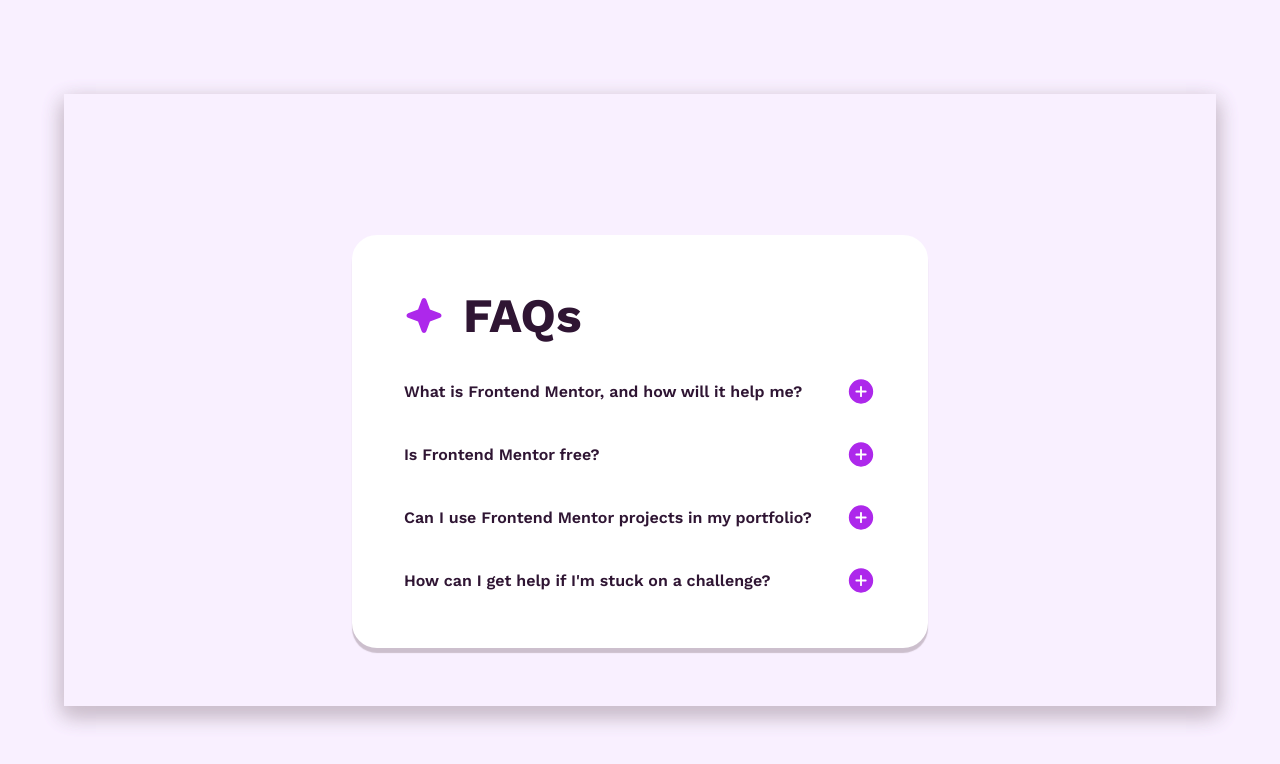
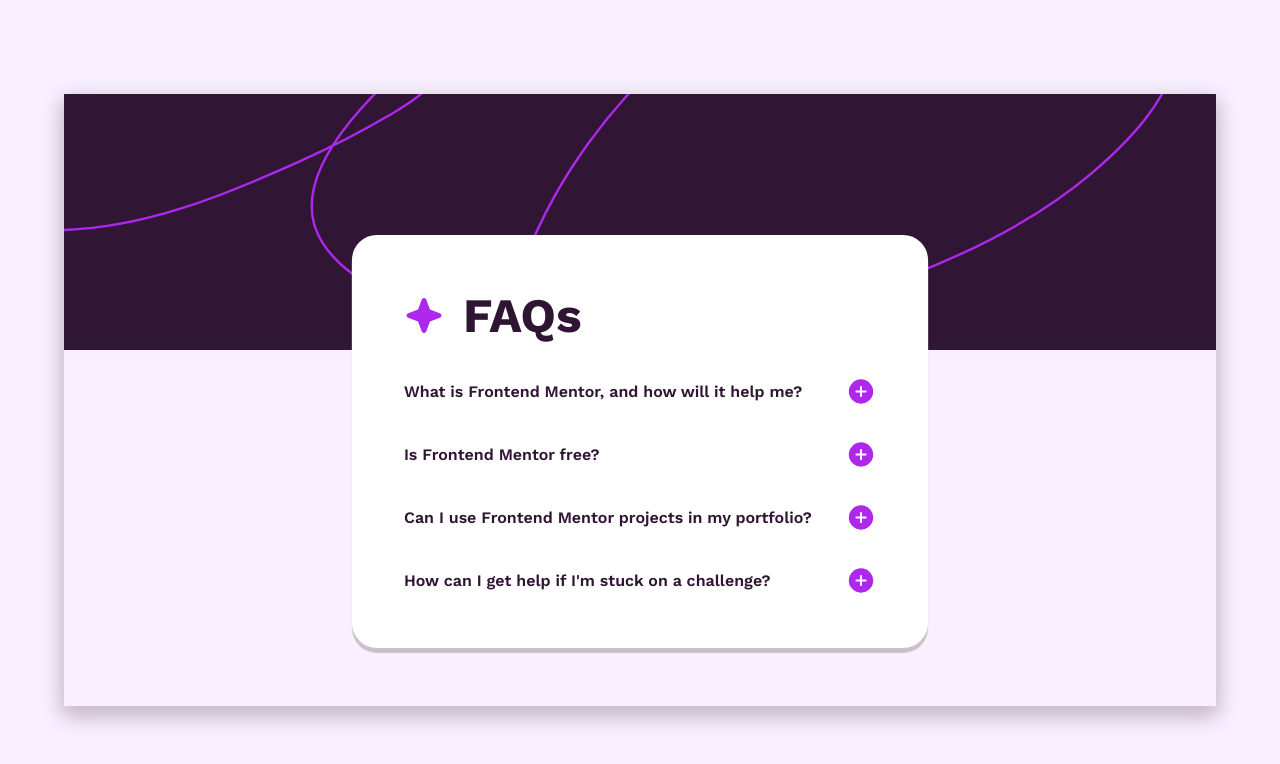
Before and after one commit to ayeshalatif1/FAQ-ACCORDION, a plain HTML site: page index.html in a window 1280 px wide. Drawn offline with Linux system fonts and the light colour scheme; files whose address does not match are found by name.

Commit message:
Update style.css

```diff
--- a/style.css
+++ b/style.css
@@ -24,7 +24,7 @@
 .top{
     width:100%;
     height: 256px;
-    background-image: url('./images/background-pattern-desktop.svg');
+    background-image: url('background-pattern-desktop.svg');
     background-repeat: no-repeat;
     background-size: cover;
 }
```
